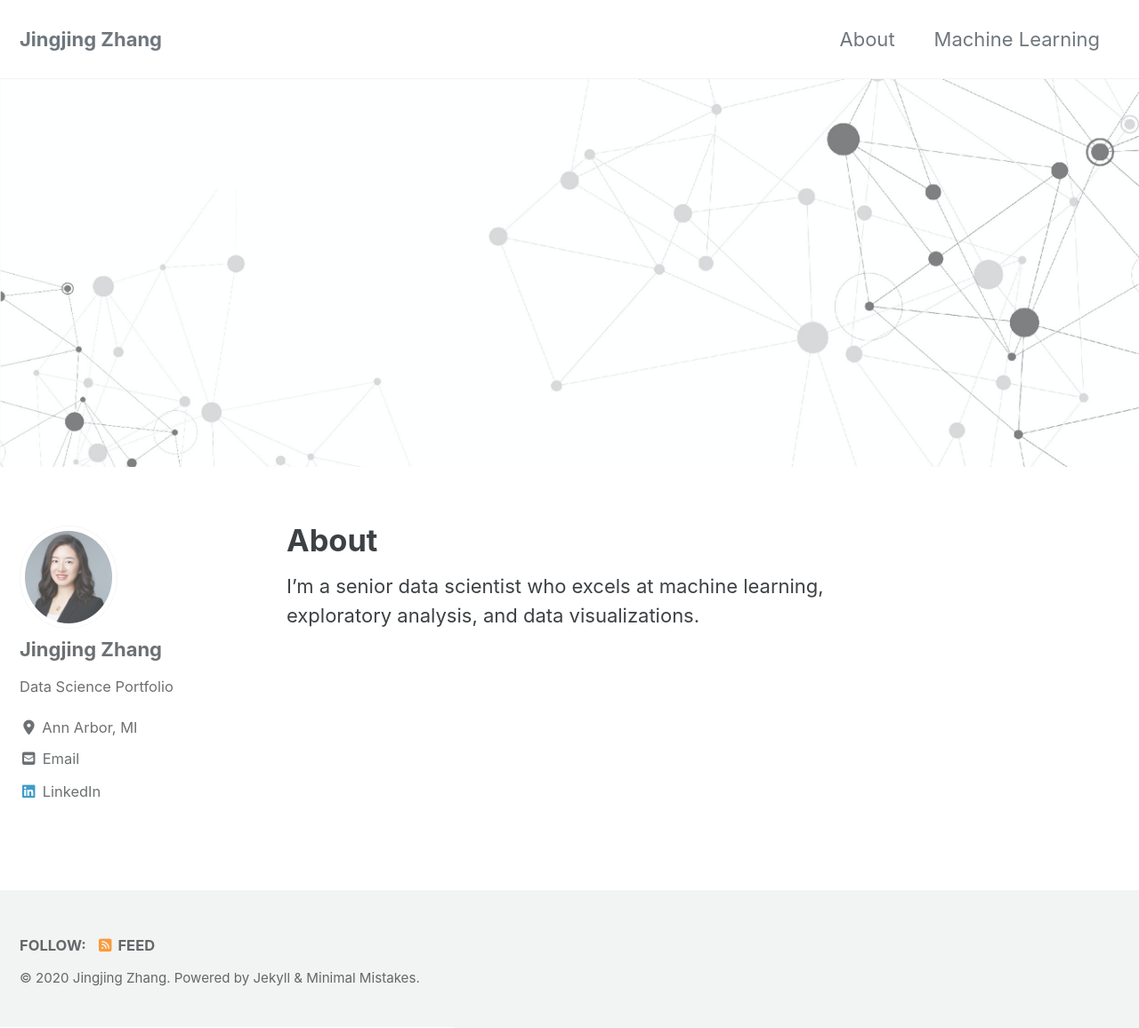
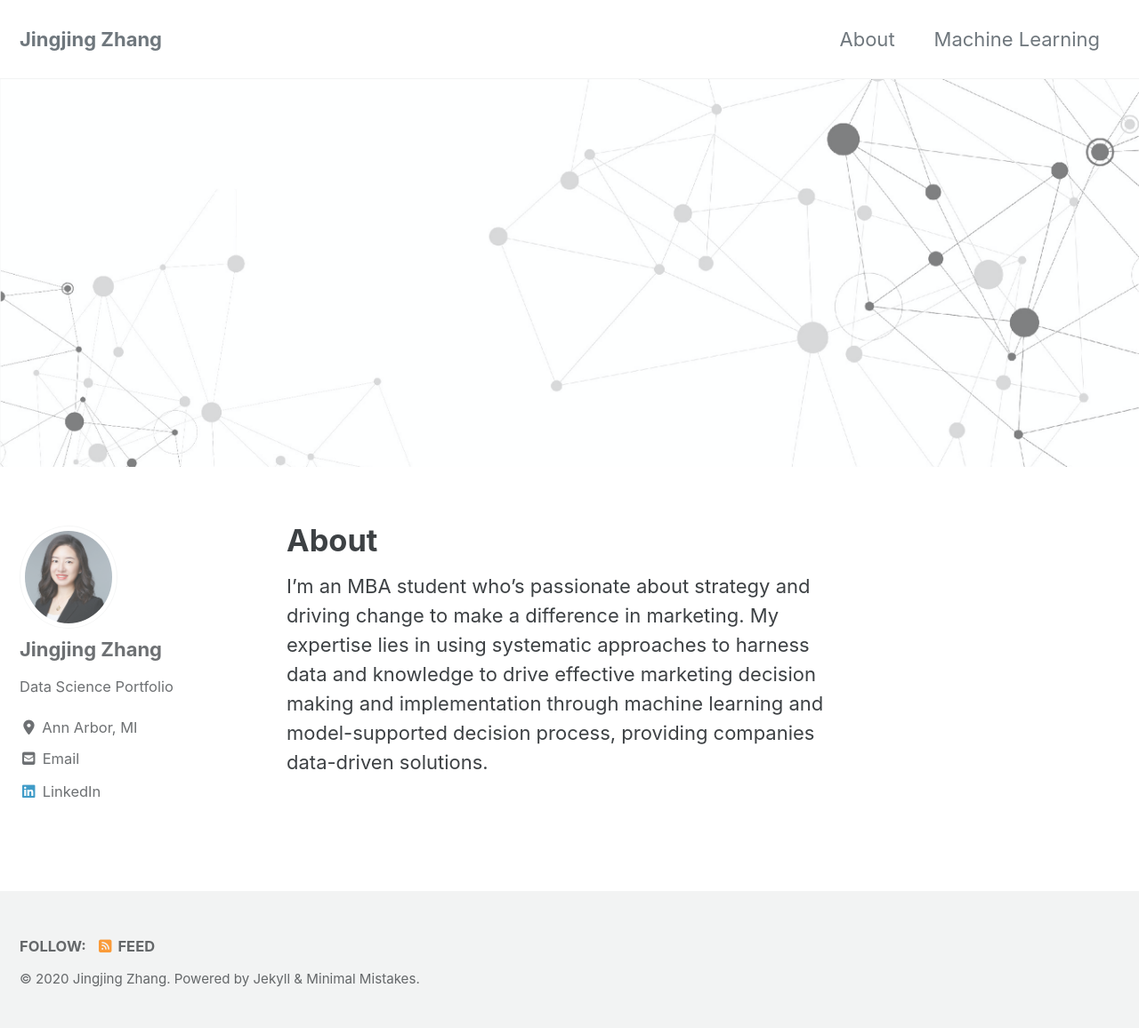
Before and after one commit to jingzjj2020/jingjingzhang.github.io, a Jekyll site: the page built from _pages/about.md, in a window 1280 px wide and 1156 px high. Shown: the whole window at 89% size. Built offline with Jekyll 4.4.1, drawn with Linux system fonts in a browser that asks for light colours; cached includes are drawn as plain includes; nearby versions of some CDN libraries.

Commit message:
update pages

```diff
--- a/_pages/about.md
+++ b/_pages/about.md
@@ -5,4 +5,4 @@
   image: "/images/Background-01.png"
 ---
 
-I'm a senior data scientist who excels at machine learning, exploratory analysis, and data visualizations.
+I’m an MBA student who’s passionate about strategy and driving change to make a difference in marketing. My expertise lies in using systematic approaches to harness data and knowledge to drive effective marketing decision making and implementation through machine learning and model-supported decision process, providing companies data-driven solutions.
```
